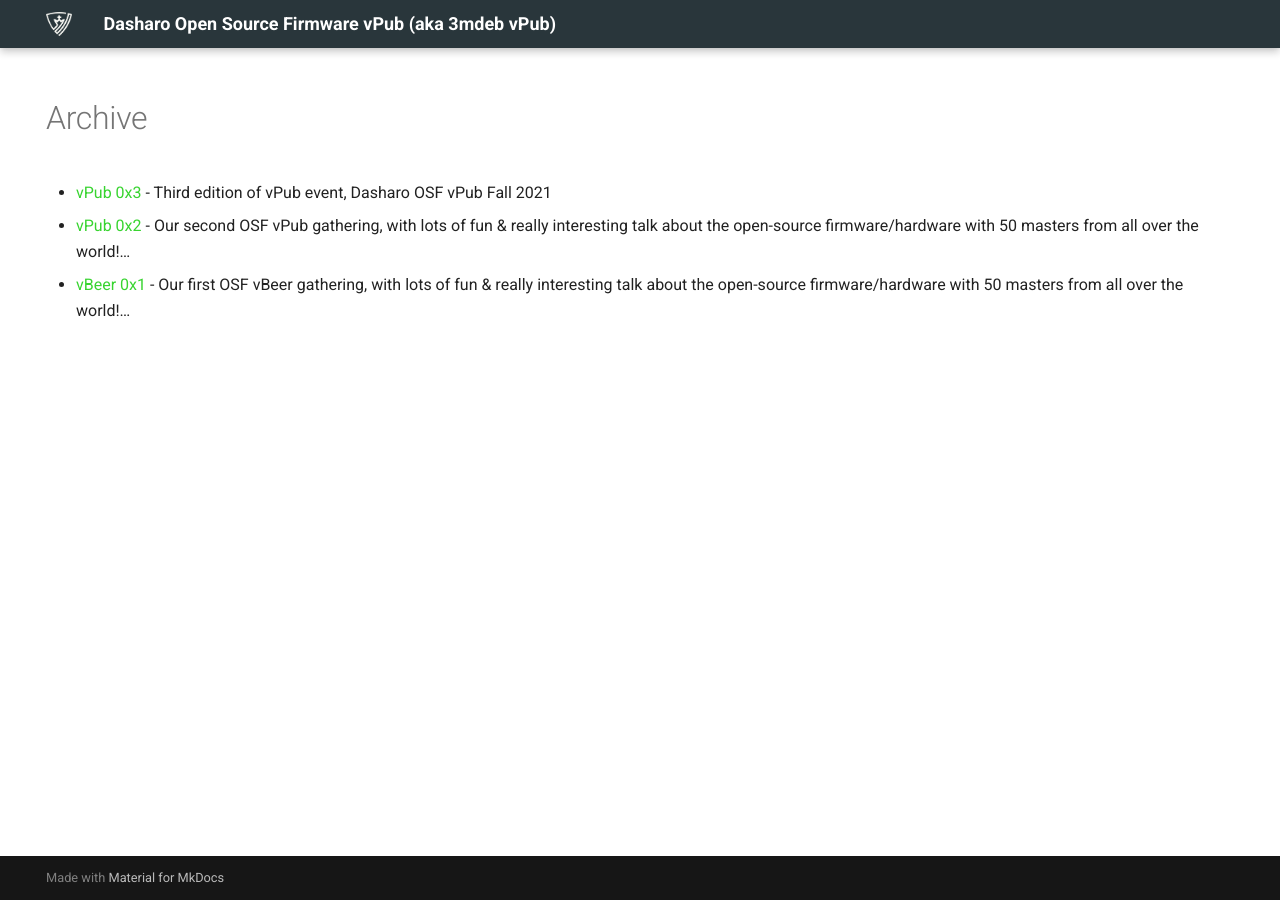
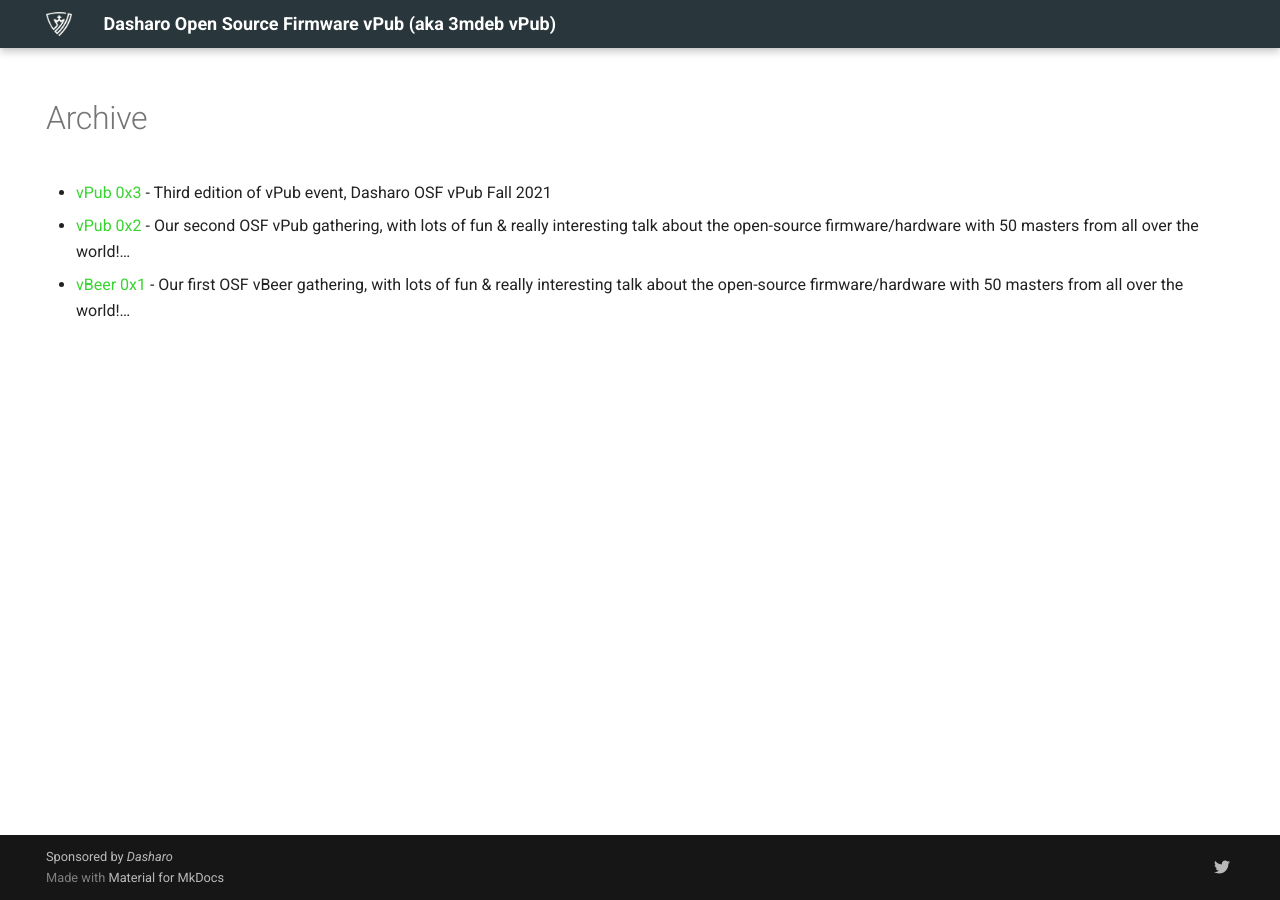
Before and after one commit to Dasharo/vpub, an MkDocs documentation site: the page built from docs/archive.md, in a window 1280 px wide. Built offline with MkDocs 1.6.1 and Material for MkDocs 9.7.7, drawn with Linux system fonts in a browser that asks for light colours.

```diff
--- a/mkdocs.yml
+++ b/mkdocs.yml
@@ -4,6 +4,12 @@ theme:
     name: material
     favicon: images/favicon.png
     logo: images/dasharo-logo.png
+extra:
+    social:
+        - icon: fontawesome/brands/twitter
+          link: https://twitter.com/dasharo_com
+          name: Dasharo on Twitter
+copyright: Sponsored by <a href="https://docs.dasharo.com"><i>Dasharo</i></a>
 extra_css:
     - stylesheets/extra.css
 markdown_extensions:
```
Also changed, not shown: docs/index.md (+2 -0 lines).
